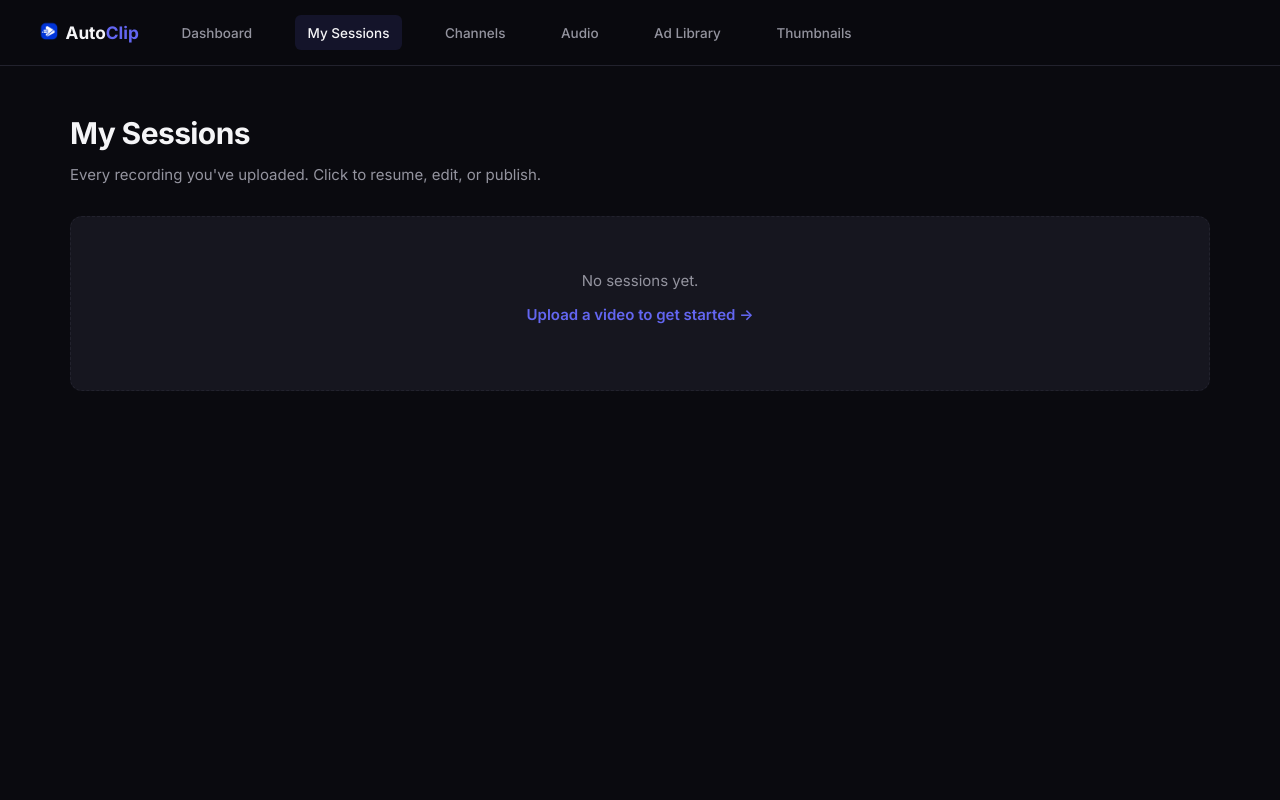
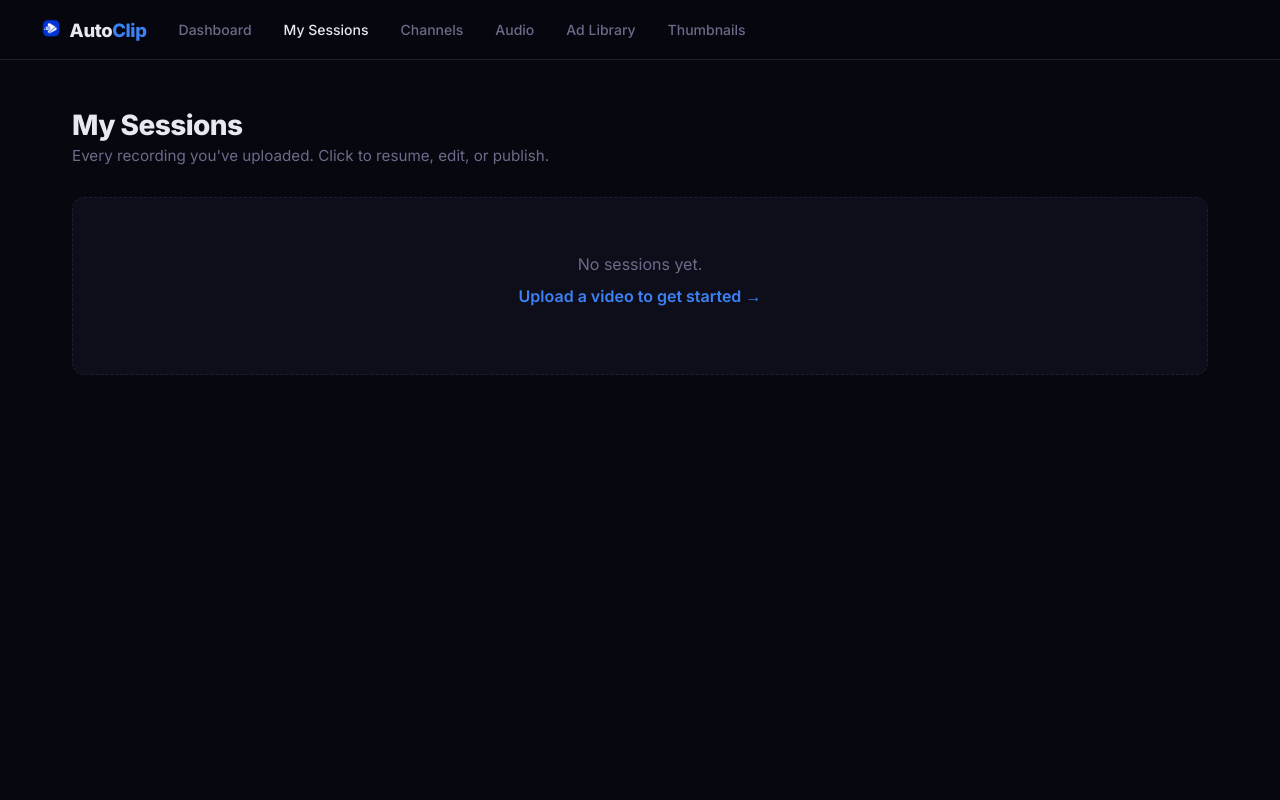
Before and after one commit to harlanh25/autoclip, a Python web app: template templates/sessions.html in a window 1280 px wide. Run offline with Jinja, Linux system fonts and the light colour scheme; the template is opened without the code that fills it, so the values that code supplies are empty.

Commit message:
Sessions page: use exact CSS tokens + favicon from index.html for full brand parity

```diff
--- a/templates/sessions.html
+++ b/templates/sessions.html
@@ -1,96 +1,56 @@
 <!DOCTYPE html>
 <html lang="en">
 <head>
-<meta charset="utf-8">
-<meta name="viewport" content="width=device-width, initial-scale=1">
+<meta charset="UTF-8">
+<meta name="viewport" content="width=device-width, initial-scale=1.0">
 <title>My Sessions — AutoClip</title>
+<link rel="icon" type="image/png" href="/static/img/autoclip_mark.png">
 <link rel="preconnect" href="https://fonts.googleapis.com">
-<link rel="preconnect" href="https://fonts.gstatic.com" crossorigin>
 <link href="https://fonts.googleapis.com/css2?family=Inter:wght@400;500;600;700;800&display=swap" rel="stylesheet">
 <style>
+  * { margin: 0; padding: 0; box-sizing: border-box; }
   :root {
-    --bg: #0a0a0f;
-    --bg-elevated: #111118;
-    --bg-card: #16161f;
-    --border: #22222d;
-    --border-hover: #333340;
-    --text: #f5f5f7;
-    --text-muted: #94949f;
-    --text-dim: #6a6a75;
-    --accent: #6366f1;
-    --accent-hover: #7c7ff2;
-    --accent-glow: rgba(99, 102, 241, 0.15);
+    --accent: #2563eb; --accent-light: #3b82f6; --accent-dark: #1d4ed8;
+    --bg: #07070f; --bg2: #0e0e1a; --bg3: #14141f;
+    --border: #1e1e2e; --text: #e8e8f0; --muted: #6b6b8a;
     --success: #10b981;
-    --danger: #ef4444;
-    --muted: #94949f;
   }
-  * { box-sizing: border-box; margin: 0; padding: 0; }
-  html, body {
-    background: var(--bg); color: var(--text);
-    font-family: 'Inter', -apple-system, BlinkMacSystemFont, sans-serif;
-    font-size: 15px; line-height: 1.5;
-    -webkit-font-smoothing: antialiased;
-    min-height: 100vh;
-  }
+  body { background: var(--bg); color: var(--text); font-family: 'Inter', system-ui, sans-serif; min-height: 100vh; }
   a { color: inherit; text-decoration: none; }
-  /* NAV — matches index.html exactly */
   nav {
+    background: rgba(7,7,15,0.85); backdrop-filter: blur(12px);
+    border-bottom: 1px solid var(--border); padding: 0 2rem;
     display: flex; align-items: center; justify-content: space-between;
-    padding: 1rem 2rem; border-bottom: 1px solid var(--border);
-    background: rgba(10, 10, 15, 0.85);
-    backdrop-filter: blur(20px);
-    position: sticky; top: 0; z-index: 100;
+    height: 60px; position: sticky; top: 0; z-index: 100;
   }
   .nav-left { display: flex; align-items: center; gap: 2rem; }
-  .brand { display: flex; align-items: center; gap: 0.5rem; font-weight: 700; font-size: 1.15rem; }
+  .brand { display: flex; align-items: center; gap: 0.6rem; }
   .brand img { height: 28px; width: 28px; }
-  .brand-text { color: var(--text); }
-  .brand-text .accent { color: var(--accent); }
-  nav a {
-    color: var(--text-muted); font-size: 0.9rem; font-weight: 500;
-    padding: 0.5rem 0.85rem; border-radius: 6px; transition: all 0.15s ease;
-  }
-  nav a:hover { color: var(--text); background: rgba(255, 255, 255, 0.04); }
-  nav a.active { color: var(--text); background: rgba(99, 102, 241, 0.12); }
-  .nav-user {
-    display: flex; align-items: center; gap: 0.75rem;
-    color: var(--text); font-size: 0.9rem;
-  }
-  .nav-user img { width: 30px; height: 30px; border-radius: 50%; }
+  .brand-text { font-size: 1.15rem; font-weight: 800; letter-spacing: -0.02em; color: var(--text); }
+  .brand-text .accent { color: var(--accent-light); }
+  nav a { color: var(--muted); text-decoration: none; font-size: 0.875rem; font-weight: 500; transition: color 0.2s; }
+  nav a:hover { color: var(--text); }
+  nav a.active { color: var(--text); }
+  .nav-user { display: flex; align-items: center; gap: 0.75rem; color: var(--muted); font-size: 0.85rem; }
+  .nav-user img { height: 28px; width: 28px; border-radius: 50%; }
   .logout-link { color: var(--muted); font-size: 0.8rem; }
-  /* MAIN */
-  main { max-width: 1200px; margin: 0 auto; padding: 3rem 2rem 5rem; }
-  h1 {
-    font-size: 2rem; font-weight: 700; letter-spacing: -0.02em;
-    margin-bottom: 0.5rem;
-  }
-  .subtitle { color: var(--text-muted); font-size: 1rem; margin-bottom: 2rem; }
-  /* TABLE */
-  .table-wrap {
-    background: var(--bg-card);
-    border: 1px solid var(--border);
-    border-radius: 12px; overflow: hidden;
-  }
+
+  .container { max-width: 1200px; margin: 3rem auto; padding: 0 2rem 5rem; }
+  h1 { font-size: 1.75rem; font-weight: 800; letter-spacing: -0.02em; }
+  .subtitle { color: var(--muted); font-size: 0.95rem; margin-top: 0.25rem; margin-bottom: 2rem; }
+
+  .table-wrap { background: var(--bg2); border: 1px solid var(--border); border-radius: 12px; overflow: hidden; }
   table { width: 100%; border-collapse: collapse; }
-  th, td {
-    text-align: left; padding: 1rem 1.25rem;
-    border-bottom: 1px solid var(--border);
-  }
-  th {
-    background: var(--bg-elevated); color: var(--text-dim);
-    font-size: 0.75rem; text-transform: uppercase; letter-spacing: 0.05em; font-weight: 600;
-  }
+  th, td { text-align: left; padding: 1rem 1.25rem; border-bottom: 1px solid var(--border); }
+  th { background: var(--bg3); color: var(--muted); font-size: 0.75rem; text-transform: uppercase; letter-spacing: 0.06em; font-weight: 600; }
   tr:last-child td { border-bottom: none; }
   tr:hover td { background: rgba(255, 255, 255, 0.02); }
   td.show-name { font-weight: 500; }
-  td.muted { color: var(--text-muted); }
-  .badge {
-    display: inline-block; padding: 0.25rem 0.7rem;
-    border-radius: 999px; font-size: 0.75rem; font-weight: 600;
-  }
+  td.muted { color: var(--muted); }
+  .badge { display: inline-block; padding: 0.25rem 0.7rem; border-radius: 999px; font-size: 0.75rem; font-weight: 600; }
   .badge-complete { background: rgba(16, 185, 129, 0.15); color: var(--success); }
-  .badge-partial { background: rgba(99, 102, 241, 0.15); color: var(--accent); }
-  .badge-none { background: rgba(255, 255, 255, 0.04); color: var(--text-dim); }
+  .badge-partial { background: rgba(37, 99, 235, 0.15); color: var(--accent-light); }
+  .badge-none { background: rgba(255, 255, 255, 0.04); color: var(--muted); }
   .btn {
     display: inline-flex; align-items: center; gap: 0.35rem;
     padding: 0.45rem 0.9rem; border-radius: 8px;
@@ -100,15 +60,9 @@
   }
   .btn:hover { background: var(--accent); border-color: var(--accent); color: white; }
   td.actions { text-align: right; }
-  /* EMPTY */
-  .empty {
-    padding: 3.5rem 2rem; text-align: center;
-    background: var(--bg-card); border: 1px dashed var(--border);
-    border-radius: 12px;
-  }
-  .empty p { color: var(--text-muted); margin-bottom: 0.75rem; }
-  .empty a { color: var(--accent); font-weight: 600; }
-  .empty a:hover { color: var(--accent-hover); }
+  .empty { padding: 3.5rem 2rem; text-align: center; background: var(--bg2); border: 1px dashed var(--border); border-radius: 12px; }
+  .empty p { color: var(--muted); margin-bottom: 0.75rem; }
+  .empty a { color: var(--accent-light); font-weight: 600; }
 </style>
 </head>
 <body>
@@ -139,7 +93,7 @@
   </div>
 </nav>
 
-<main>
+<div class="container">
   <h1>My Sessions</h1>
   <p class="subtitle">Every recording you've uploaded. Click to resume, edit, or publish.</p>
 
@@ -184,7 +138,7 @@
       <p><a href="/">Upload a video to get started →</a></p>
     </div>
   {% endif %}
-</main>
+</div>
 
 </body>
 </html>
```
